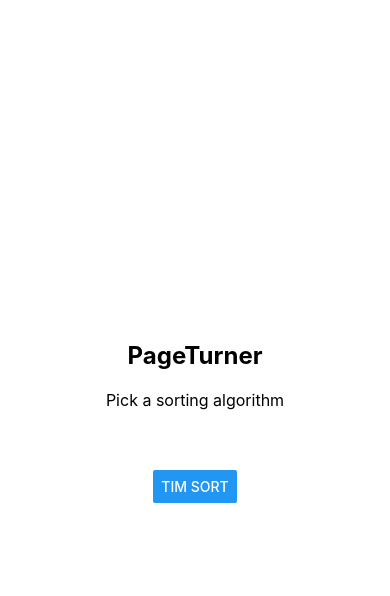
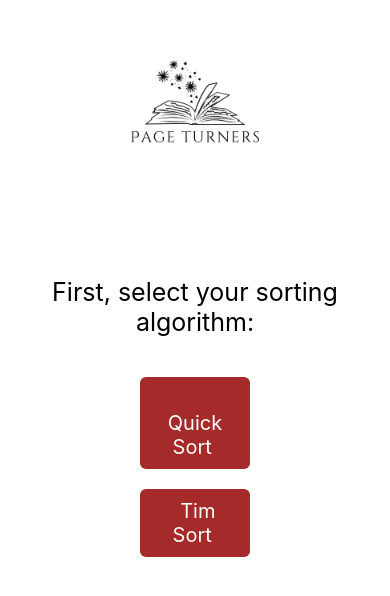
Before and after one commit to rebeccaborissova/PageTurners, a React Native app in the folder page-turner/: screen /SortingAlgorithmChoice in a window 390 px wide. Shown: the top 596 px of the page. Built offline with nearby package versions, Linux system fonts and the light colour scheme.

Commit message:
adding sorting algo choice design/page

```diff
--- a/page-turner/pages/SortingAlgoChoice.js
+++ b/page-turner/pages/SortingAlgoChoice.js
@@ -1,25 +1,51 @@
 // SortingAlgoChoice.js
 import React from 'react'
-import { View, Text, StyleSheet, Button } from 'react-native'
+import { View, Text, StyleSheet, Button, Image, TouchableOpacity } from 'react-native'
+import images from '../constants/images';
 
 const SortingAlgoChoice = ({ navigation }) => (
-  <View style={styles.container}>
-    <Text style={styles.title}>PageTurner</Text>
-    <Text style={styles.description}>
-       Pick a sorting algorithm
-    </Text>
-    <View style={styles.buttonContainer}>
-      <Button title="Tim Sort" onPress={() => navigation.navigate('BookSearch')} />
+  <View style={styles.selection}>
+    <Image source = {images.logo} style={styles.logo} />
+    <View style = {styles.contentContainer}>
+      <Text style={styles.description}>
+        First, select your sorting algorithm:
+      </Text>
+      <View style={styles.buttonContainer}>
+        <TouchableOpacity
+          style={styles.customButton}
+          onPress={() => navigation.navigate('BookSearch')}>
+          <Text style={styles.buttonText}> Quick Sort </Text>
+        </TouchableOpacity>
+
+        <TouchableOpacity
+          style={styles.customButton}
+          onPress={() => navigation.navigate('BookSearch')}>
+          <Text style={styles.buttonText}> Tim Sort </Text>
+        </TouchableOpacity>
+
+      </View>
     </View>
   </View>
 )
 
 const styles = StyleSheet.create({
-  container: {
+  selection: {
     flex: 1,
-    backgroundColor: '#fff',
+    backgroundColor: 'white',
     alignItems: 'center',
+    justifyContent: 'flex-start',
+  },
+  logo: {
+    paddingTop: 100,
+    width: 200,
+    height: 200,
+  },
+  contentContainer: {
+    flex: 1,
     justifyContent: 'center',
+    alignItems: 'center',
+    backgroundColor: 'white',
+    marginBottom: 200,
   },
   title: {
     fontSize: 24,
@@ -27,14 +53,23 @@ const styles = StyleSheet.create({
     marginBottom: 20,
   },
   description: {
-    fontSize: 16,
+    fontSize: 25,
     textAlign: 'center',
     marginHorizontal: 20,
-    marginBottom: 40,
+    marginBottom: 30,
   },
-  buttonContainer: {
-    marginTop: 20,
+  customButton: {
+    backgroundColor: 'brown',
+    paddingVertical: 10,
+    paddingHorizontal: '23%',
+    borderRadius: 6,
+    marginVertical: 10,
   },
+  buttonText: {
+    color: 'white',
+    fontSize: 20,
+    textAlign: 'center',
+  }
 })
 
 export default SortingAlgoChoice
```
Also changed, not shown: page-turner/App.js (line endings or trailing spaces).
